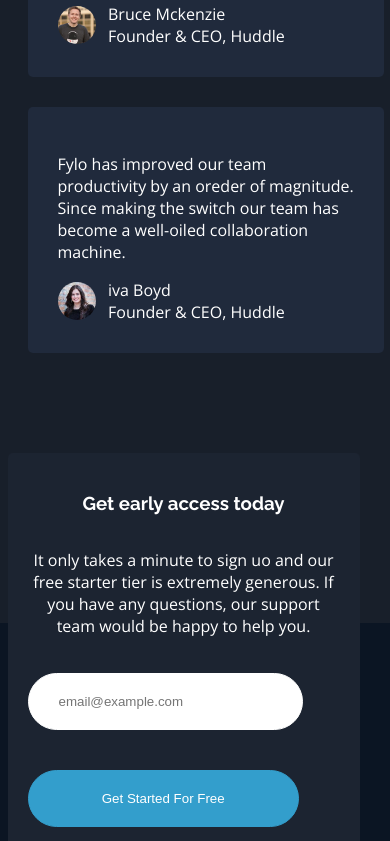
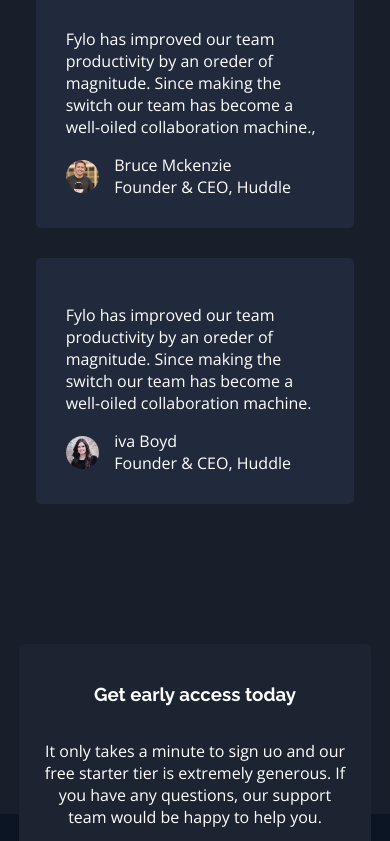
Before and after one commit to Deejarh/Fylo-landingpage, a plain HTML site: page index.html in a window 390 px wide. Shown: the part 2585-3426 px from the top of the page. Drawn offline with nearby package versions, Linux system fonts and the light colour scheme.

Commit message:
modify the mobile design

```diff
--- a/index.css
+++ b/index.css
@@ -95,6 +95,9 @@ a {
     padding: 0;
     margin: 0;
   }
+  div.about-img{
+      width: 90%;
+  }
 
   section.services {
     margin: 90px auto;
@@ -140,6 +143,30 @@ a {
   .quote {
     color: hsl(176, 68%, 64%);
   }
+  section.getaccess{
+      display: flex;
+      justify-content: center;
+
+  }
+  form{
+      display: flex;
+      flex-direction: column;
+      justify-content: center;
+      width: 90%;
+  }
+  form>input{
+      padding: 20px 0px;
+  }
+  div.review-img {
+    display: flex;
+    align-items: center;
+    column-gap: 15px;
+    margin: 0;
+  }
+  div.socialMedia{
+      column-gap: 15px;
+  }
+
 }
 
 footer {
@@ -178,10 +205,10 @@ li {
 .review {
   display: flex;
   flex-direction: column;
-  width: 95%;
+  width: 85%;
 
   border-radius: 5px solid hsl(219, 30%, 18%);
-  margin: 40px 20px;
+  margin: 80px auto;
 }
 .review > div {
   background-color: hsl(219, 30%, 18%);
@@ -189,12 +216,7 @@ li {
   margin-bottom: 30px;
 }
 
-.review-img {
-  display: flex;
-  align-items: center;
-  column-gap: 12px;
-  margin: 0;
-}
+
 .review-img img {
   width: 13%;
   height: 13%;
@@ -330,6 +352,12 @@ div.sub-review {
     display: grid;
     grid-template-columns: 500px 250px;
   }
+  div.review-img {
+    display: flex;
+    align-items: center;
+    column-gap: 15px;
+    margin: 0;
+  }
 
   footer {
     display: flex;
```
